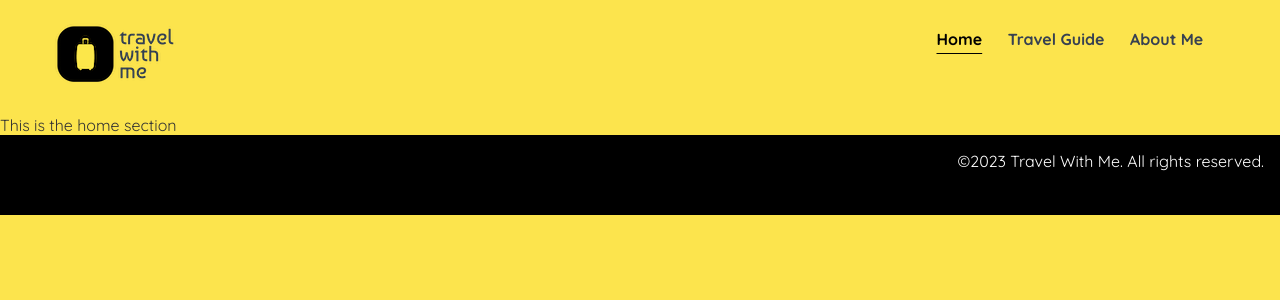
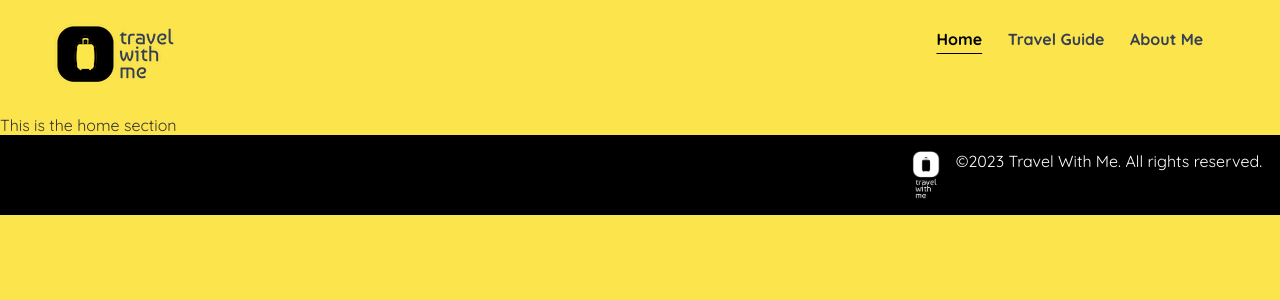
Before and after one commit to yongtao-wang/react-flask, a React (Create React App) app in the folder frontend/: page / in a window 1280 px wide. Shown: the top 300 px of the page. Built offline with nearby package versions, Linux system fonts and the light colour scheme.

Commit message:
Modified footer, added a logo besides copyright

```diff
--- a/frontend/src/components/home/Footer.js
+++ b/frontend/src/components/home/Footer.js
@@ -1,9 +1,16 @@
+import { Link } from 'react-router-dom'
+import logo_bw from '../../assets/img/logo-low-res-bw-inverted.png'
+
 const Footer = () => {
   return (
     <footer className='footer'>
+      <div className='footer__info'>
+      </div>
       <div className='copyright'>
+        <Link to='/'><img src={logo_bw} alt='logo' style={{ height: '3rem', paddingRight: '1rem', verticalAlign: 'text-top' }} /></Link>
         ©2023 Travel With Me. All rights reserved.
       </div>
+
     </footer>
   )
 }
--- a/frontend/src/components/home/Header.js
+++ b/frontend/src/components/home/Header.js
@@ -9,7 +9,7 @@ const Links = () => (
   </div>
 )
 
-const DesktopNav = () => (
+const Navbar = () => (
   <nav className='navbar'>
     <div className='logo'>
       <Link to='/'>
@@ -23,7 +23,7 @@ const DesktopNav = () => (
 const Header = () => {
   return (
     <div>
-      <DesktopNav />
+      <Navbar />
     </div>
   )
 }
--- a/frontend/src/css/index.css
+++ b/frontend/src/css/index.css
@@ -52,12 +52,17 @@ body {
 }
 
 .footer {
+  display: flex;
   height: 5rem;
   color: var(--palette-foreground);
   background-color: var(--palette-accent);
 }
 
-.footer .copyright{
-  text-align: right;
+.footer .footer__info {
+  width: 70%;
+}
+
+.footer .copyright {
+  /* text-align: right; */
   padding: 1rem;
 }
```
Also changed, not shown: frontend/src/assets/img/logo-low-res-bw-inverted.png (added).
